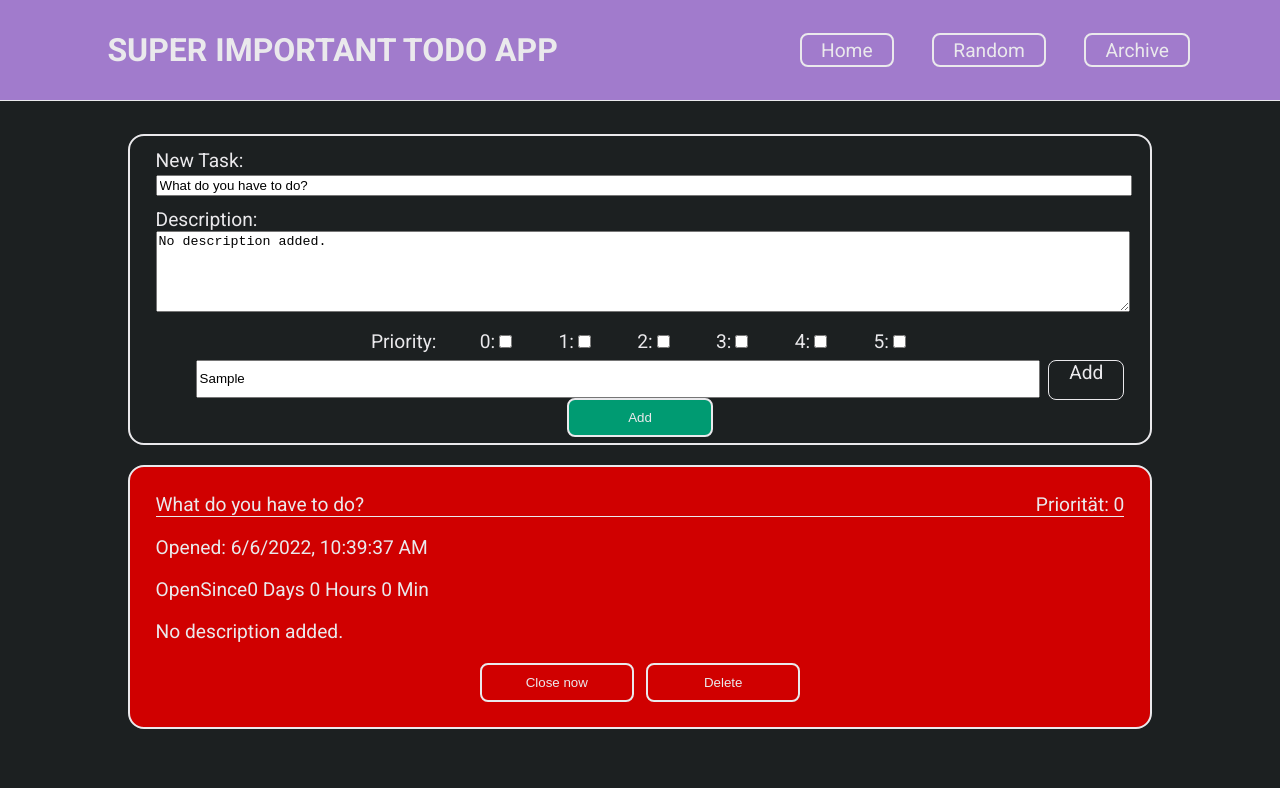
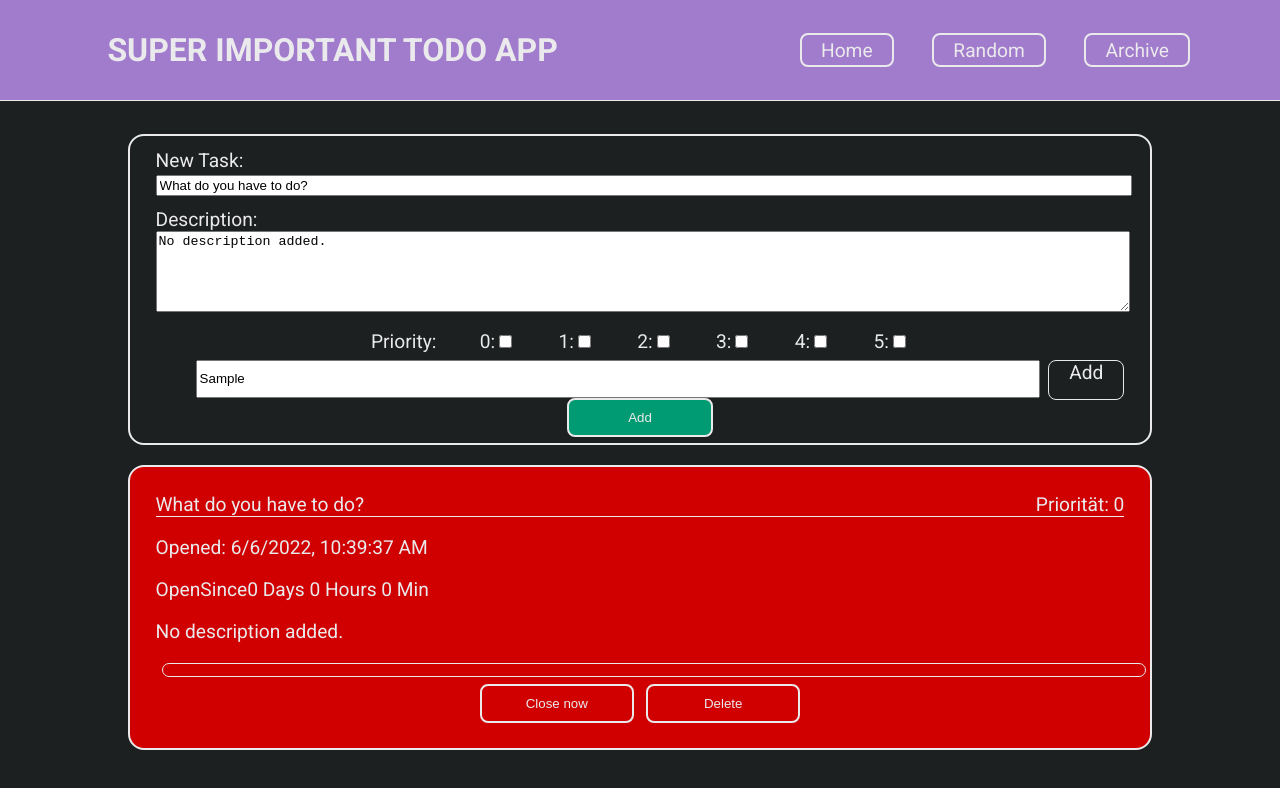
Before and after one commit to PhilippDemmelmair/todo, a React (Create React App) app: page / in a window 1280 px wide. Both pictures are taken after typing "Sample" into the empty fields and a click on the button "Add". Shown: the top 788 px of the page. Built offline with nearby package versions, Linux system fonts and the light colour scheme; a web font is replaced by a local one.

Commit message:
fixed display of subtasks on todo Card

```diff
--- a/src/components/TaskObjects/Todo.jsx
+++ b/src/components/TaskObjects/Todo.jsx
@@ -52,11 +52,11 @@ function Todo({ id }) {
             {}
           </p>
           <TaskDescription>{todo.description}</TaskDescription>
-          <ul>
+          <Subtasks>
             {todo.subTasks.map((task) => {
-              return <li>{task}</li>
+              return <p>{task}</p>
             })}
-          </ul>
+          </Subtasks>
         </TaskText>
         {todo.archived ? (
           ''
@@ -78,6 +78,14 @@ function Todo({ id }) {
 }
 
 export { Todo }
+
+const Subtasks = styled.section`
+  width: 100%;
+  border: 1px solid #eae9ec;
+  border-radius: 16px;
+  padding: 0.5vw;
+  margin: 0.5vw;
+`
 
 const Task = styled.article`
   display: flex;
```
